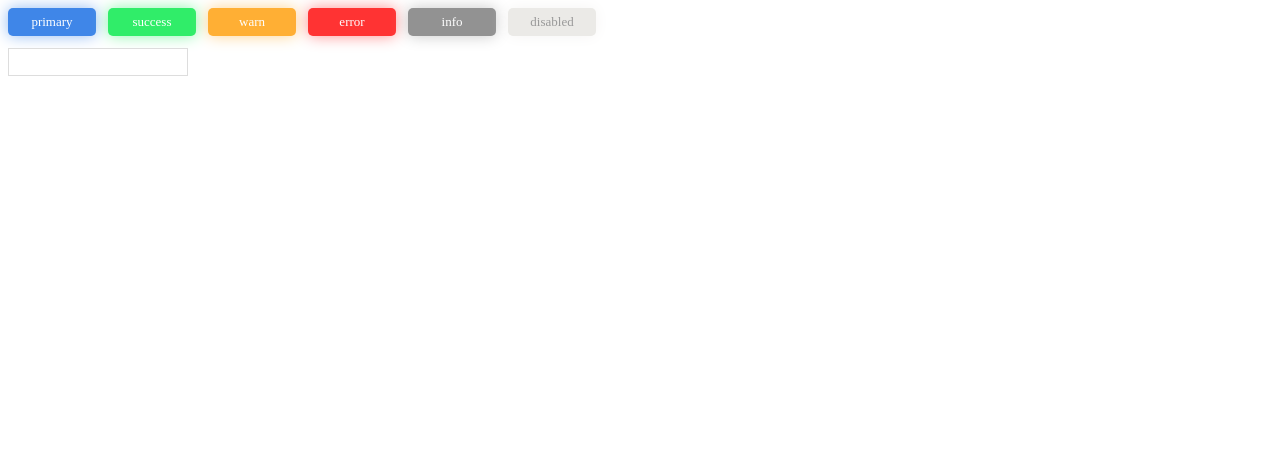
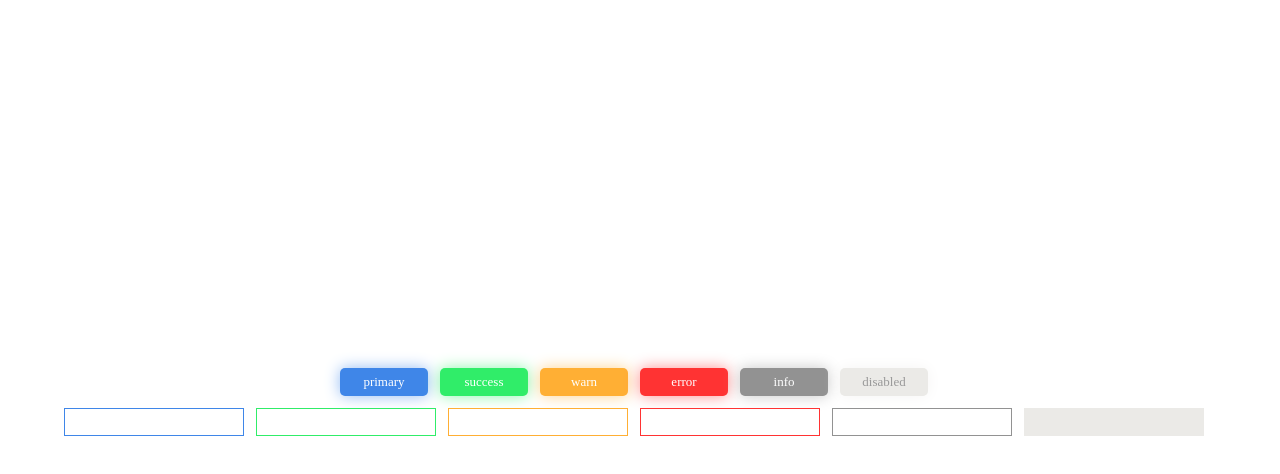
Before and after one commit to martSforever/demo-theme, a Vue app: page / in a window 1280 px wide. Shown: the top 474 px of the page. Built offline with nearby package versions, Linux system fonts and the light colour scheme.

Commit message:
complete input scss

```diff
--- a/demo/App.vue
+++ b/demo/App.vue
@@ -3,8 +3,8 @@
         <div class="line">
             <src-button :label="item" :color="item" v-for="item in  ['primary','success','warn','error','info','disabled']" :key="item"/>
         </div>
-        <div>
-            <src-input/>
+        <div class="line">
+            <src-input :color="item" v-for="item in  ['primary','success','warn','error','info','disabled']" :key="item"/>
         </div>
     </div>
 </template>
@@ -21,6 +21,11 @@
 
 <style lang="scss">
     .app {
+        height: 100vh;
+        display: flex;
+        align-items: center;
+        flex-direction: column;
+        justify-content: center;
         .line {
             margin-bottom: 12px;
             & > * {
--- a/src/components/src-input.vue
+++ b/src/components/src-input.vue
@@ -1,19 +1,12 @@
 <template>
-    <input type="text" class="src-input">
+    <input type="text" class="src-input" :class="[`src-input-color-${color}`]">
 </template>
 
 <script>
     export default {
-        name: "src-input"
+        name: "src-input",
+        props: {
+            color: {type: String, default: 'info'},
+        },
     }
 </script>
-
-<style lang="scss">
-    .src-input {
-        height: 28px;
-        border: solid 1px #ddd;
-        width: 180px;
-        padding: 0 12px;
-        box-sizing: border-box;
-    }
-</style>
--- a/src/styles/component.scss
+++ b/src/styles/component.scss
@@ -1,5 +1,7 @@
 @import "./component/button";
+@import "./component/input";
 
 @mixin component-mixin {
   @include component-button;
+  @include component-input;
 }
--- /dev/null
+++ b/src/styles/component/input.scss
@@ -0,0 +1,19 @@
+@mixin component-input {
+  .src-input {
+    height: 28px;
+    border: solid 1px #ddd;
+    width: 180px;
+    padding: 0 12px;
+    box-sizing: border-box;
+    outline: none;
+    @include pl-colors(src-input) {
+      border-color: $value;
+    }
+    &:focus {
+      border-color: $p-color-primary-deep;
+    }
+    &.src-input-color-disabled {
+      background-color: $p-color-disabled;
+    }
+  }
+}
```
